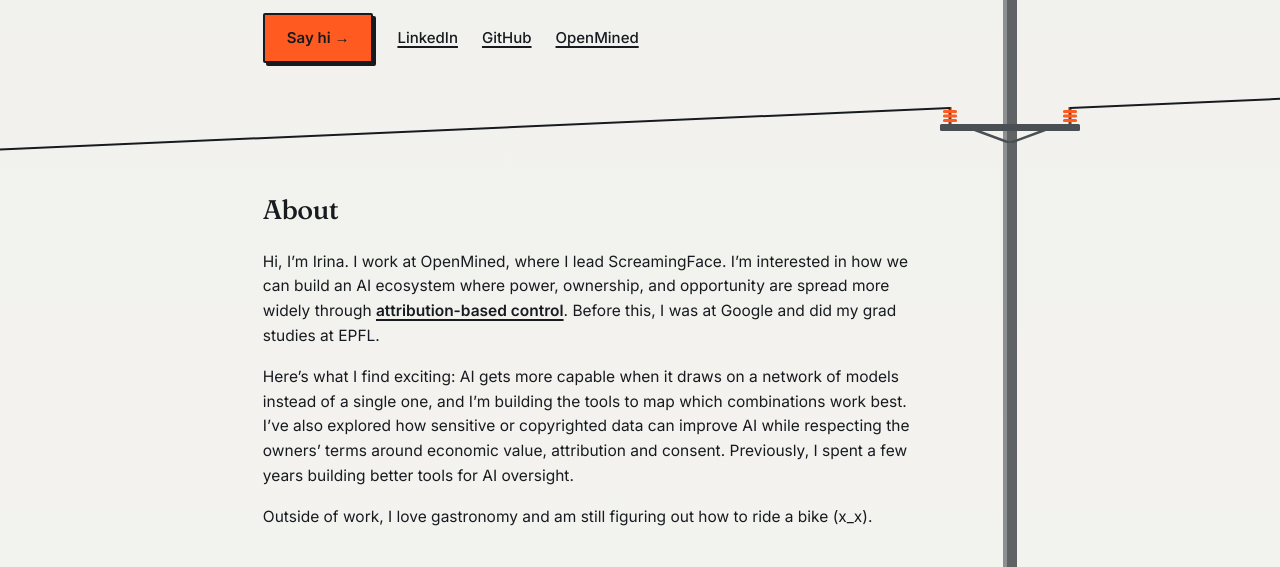
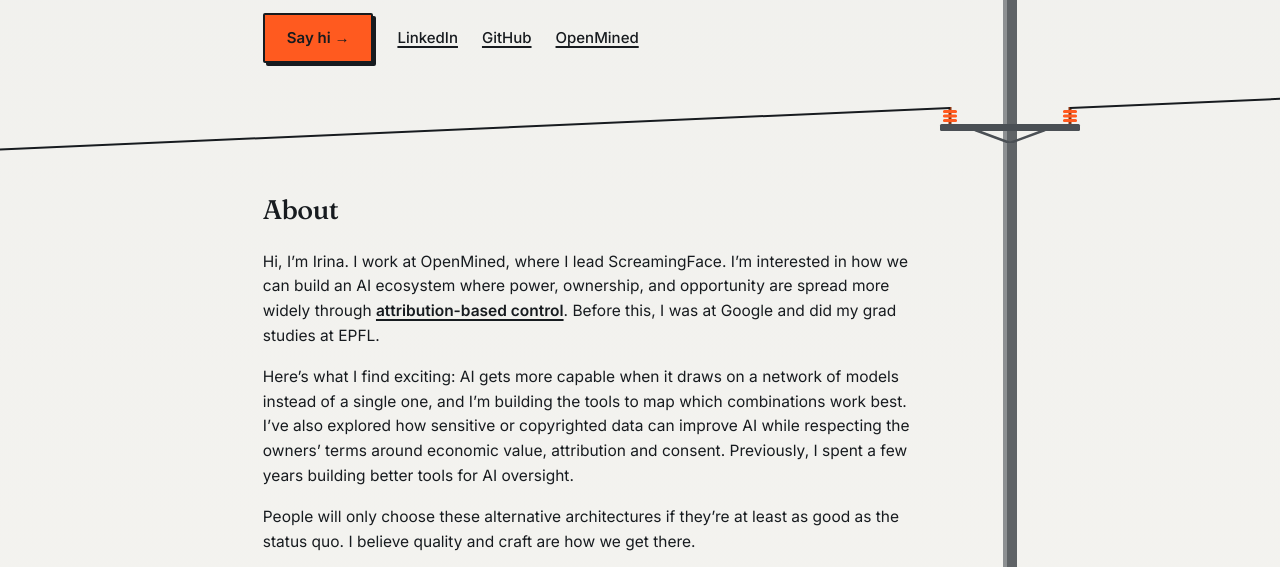
Before and after one commit to IrinaMBejan/IrinaMBejan.github.io, a plain HTML site: page index.html in a window 1280 px wide. Shown: the part 349-916 px from the top of the page. Drawn offline with Linux system fonts and the light colour scheme.

Commit message:
Add quality-and-craft paragraph to About

```diff
--- a/index.html
+++ b/index.html
@@ -417,6 +417,7 @@ footer { position: relative; padding: clamp(8px, 2vw, 24px) var(--right) clamp(1
     <div class="prose">
       <p>Hi, I’m Irina. I work at OpenMined, where I lead ScreamingFace. I’m interested in how we can build an AI ecosystem where power, ownership, and opportunity are spread more widely through <a href="https://attribution-based-control.ai/">attribution-based control</a>. Before this, I was at Google and did my grad studies at EPFL.</p>
       <p>Here’s what I find exciting: AI gets more capable when it draws on a network of models instead of a single one, and I’m building the tools to map which combinations work best. I’ve also explored how sensitive or copyrighted data can improve AI while respecting the owners’ terms around economic value, attribution and consent. Previously, I spent a few years building better tools for AI oversight.</p>
+      <p>People will only choose these alternative architectures if they’re at least as good as the status quo. I believe quality and craft are how we get there.</p>
       <p>Outside of work, I love gastronomy and am still figuring out how to ride a bike (x_x).</p>
     </div>
   </div>
```
